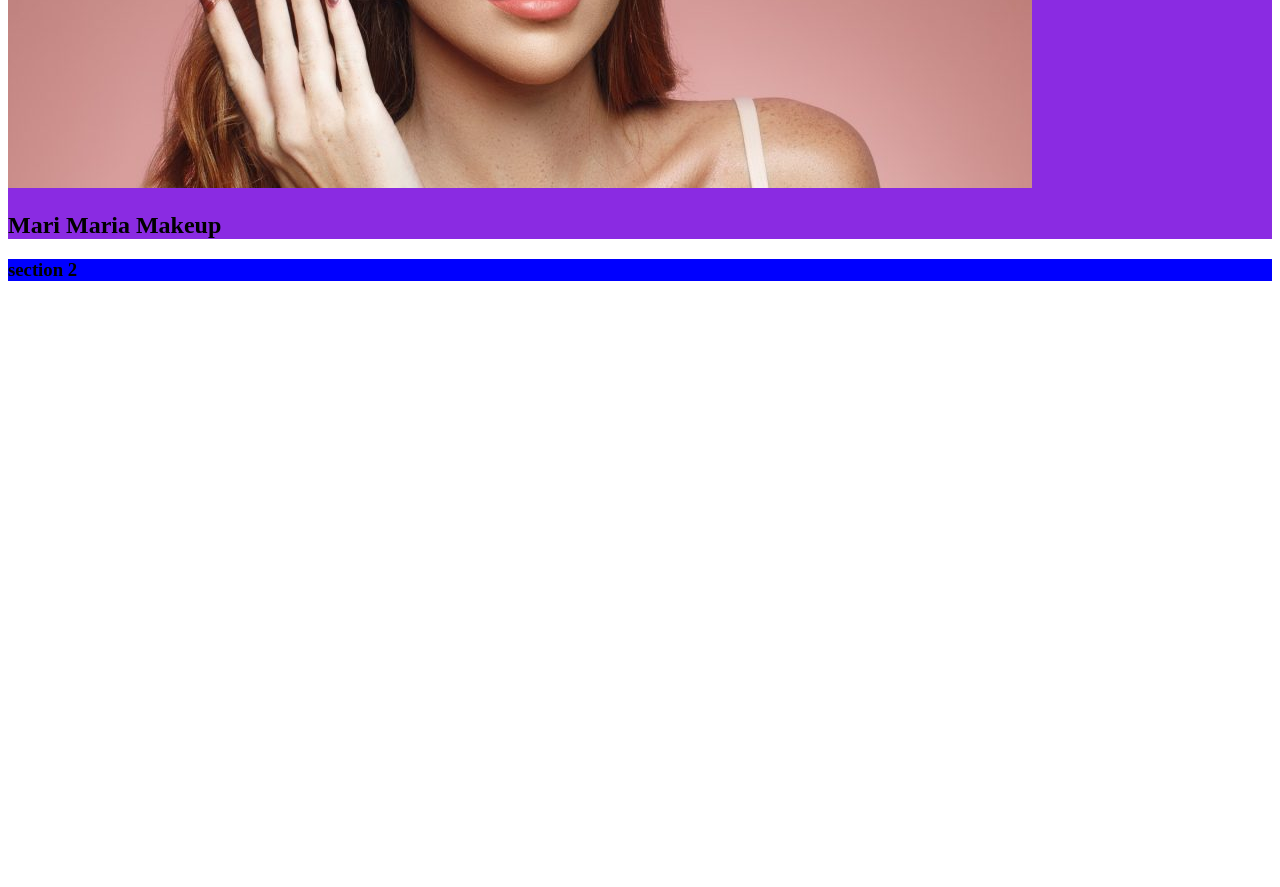
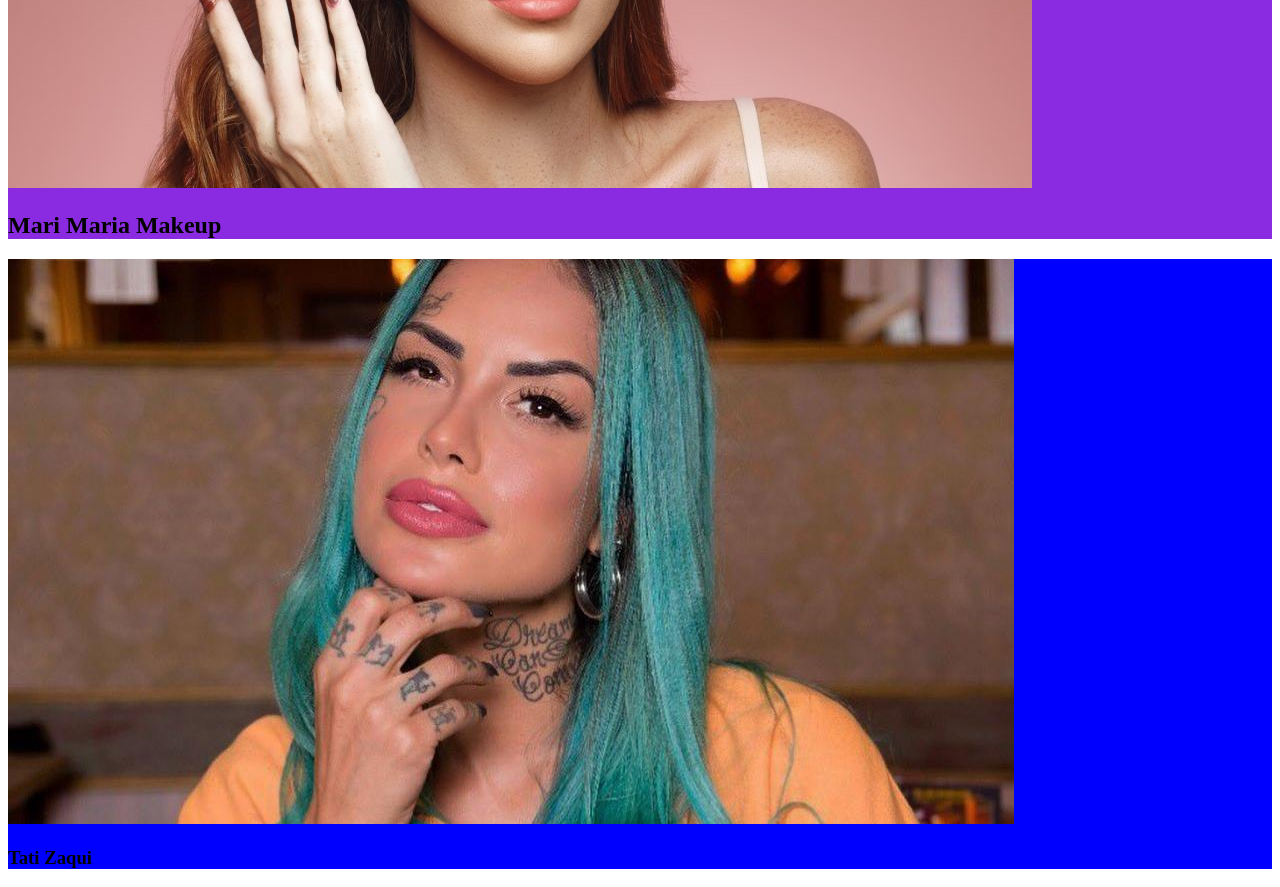
Before and after one commit to bibisbibi/trabalho-bibiss, a plain HTML site: page index.html in a window 1280 px wide. Shown: the part 894-1781 px from the top of the page. Before the commit the page ends 1194 px from the top, so only its background shows below. Drawn offline with Linux system fonts and the light colour scheme.

Commit message:
save fotos 2

```diff
--- a/index.html
+++ b/index.html
@@ -17,7 +17,8 @@
         <h2>Mari Maria Makeup</h2>
     </section>
     <section class="section2">
-        <h3>section 2</h3>
+        <img src="tati zaqui.jpg" alt="tatizaqui">
+        <h3>Tati Zaqui</h3>
     </section>
 
 </body>
```
